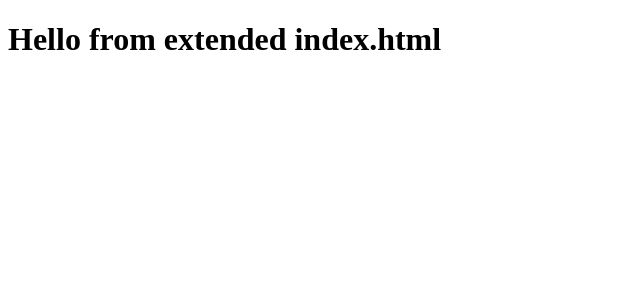
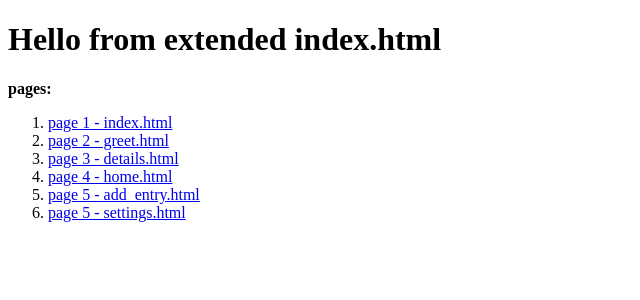
Before and after one commit to lem0n4id/declutterapp, a Flask app: page / in a window 1280 px wide. Shown: the top 300 px of the page, without its empty margins (0-640 px from the left). Run offline with Flask 2, Linux system fonts and the light colour scheme.

Commit message:
added html files and updated view

```diff
--- a/declutterapp/templates/base.html
+++ b/declutterapp/templates/base.html
@@ -4,7 +4,7 @@
     <meta charset="UTF-8">
     <meta http-equiv="X-UA-Compatible" content="IE=edge">
     <meta name="viewport" content="width=device-width, initial-scale=1.0">
-    {% block head %} {% endblock %}
+    <title>declutter!</title>
 </head>
 <body>
     {% block body %} {% endblock %}
--- a/declutterapp/templates/index.html
+++ b/declutterapp/templates/index.html
@@ -1,13 +1,18 @@
 {% extends "base.html"%}
-
-{% block head %}
-
-<title>Hi there</title>
-
-{% endblock %}
 
 {% block body %}
 
 <h1>Hello from extended index.html</h1>
 
+<b>pages:</b>
+<ol>
+    <li><a href="{{ url_for('index') }}">page 1 - index.html</a></li>
+    <li><a href="{{ url_for('hello') }}">page 2 - greet.html</a></li>
+    <li><a href="{{ url_for('fill_details') }}">page 3 - details.html</a></li>
+    <li><a href="{{ url_for('home') }}">page 4 - home.html</a></li>
+    <li><a href="{{ url_for('entry') }}">page 5 - add_entry.html</a></li>
+    <li><a href="{{ url_for('settings') }}">page 5 - settings.html</a></li>
+
+</ol>
+
 {% endblock %}
--- a/declutterapp/views.py
+++ b/declutterapp/views.py
@@ -4,3 +4,23 @@ from flask import render_template
 @app.route('/')
 def index():
     return render_template("index.html")
+
+@app.route('/greet')
+def hello():
+    return render_template("greetings.html")
+
+@app.route('/details')
+def fill_details():
+    return render_template("details.html")
+
+@app.route('/home')
+def home():
+    return render_template("home.html")
+
+@app.route('/entry')
+def entry():
+    return render_template("add_entry.html")
+
+@app.route('/settings')
+def settings():
+    return render_template("settings.html")
```
Also changed, not shown: declutterapp/templates/add_entry.html (added, +13 -0 lines), declutterapp/templates/details.html (added, +10 -0 lines), declutterapp/templates/greetings.html (added, +10 -0 lines), declutterapp/templates/home.html (added, +15 -0 lines), declutterapp/templates/settings.html (added, +18 -0 lines).
